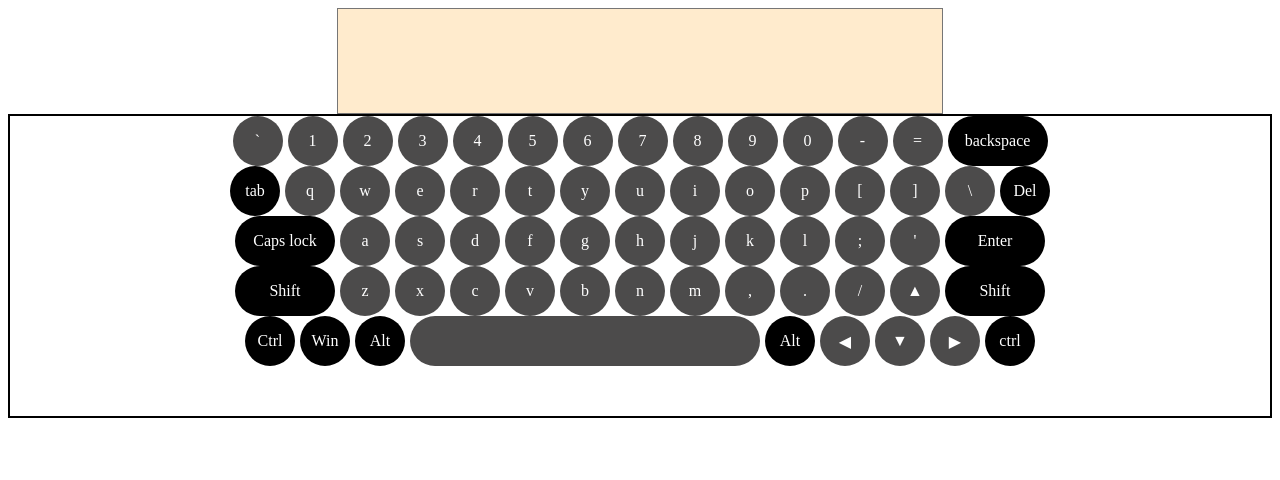
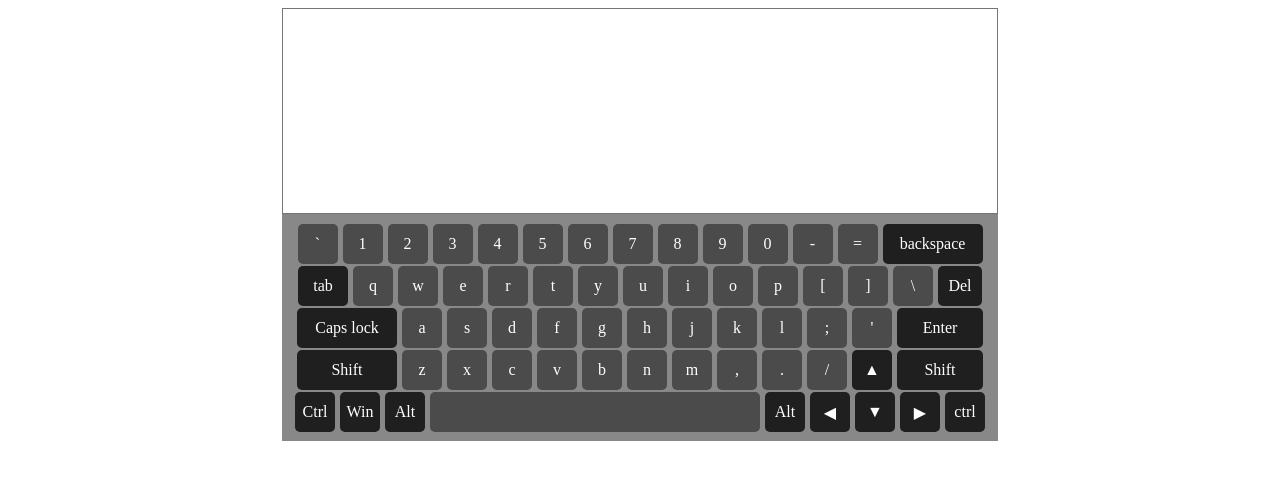
Before and after one commit to voshodz/virtual-keyboard, a website: page src/index.html in a window 1280 px wide. Drawn offline with Linux system fonts and the light colour scheme.

Commit message:
feat: added styles for board and some functionality

```diff
--- a/src/index.html
+++ b/src/index.html
@@ -10,9 +10,7 @@
 </head>
 
 <body>
-    <div class="screen">
-        <textarea name="text" id="input"></textarea>
-    </div>
+
 
 </body>
 </html>
--- a/src/index.js
+++ b/src/index.js
@@ -25,9 +25,9 @@ class Key {
     Digit0: new Key('key', '0', 10, '0', ')', '0', ')'),
     Minus: new Key('key', '0', 11, '-', '_', '-', '_'),
     Equal: new Key('key', '0', 12, '=', '+', '=', '+'),
-    Backspace: new Key('key special', '0', 13, 'backspace', 'backspace', 'backspace', 'backspace'),
+    Backspace: new Key('key special backspace', '0', 13, 'backspace', 'backspace', 'backspace', 'backspace'),
     //row №2
-    Tab: new Key('key special part', '1', '0', 'tab', 'tab', 'tab', 'tab'),
+    Tab: new Key('key special tab', '1', '0', 'tab', 'tab', 'tab', 'tab'),
     KeyQ: new Key('key', '1', 1, 'q', 'Q', 'Q', 'q'),
     KeyW: new Key('key', '1', 2, 'w', 'W', 'W', 'w'),
     KeyE: new Key('key', '1', 3, 'e', 'E', 'E', 'e'),
@@ -41,7 +41,7 @@ class Key {
     BracketLeft: new Key('key', '1', '11', '[', '{', '[', '{'),
     BracketRight: new Key('key', '1', '12', ']', '}', ']', '}'),
     Backslash: new Key('key', '1', '13', "\\", '|', "\\", '|'),
-    Delete: new Key('key special part delete', '1', '14', 'Del', 'Del', 'Del', 'Del'),
+    Delete: new Key('key special delete', '1', '14', 'Del', 'Del', 'Del', 'Del'),
     //row №3
     CapsLock: new Key('key special capslock', 2, 0, 'Caps lock', 'Caps lock', 'Caps lock', 'Caps lock'),
     KeyA: new Key('key', 2, 1, 'a', 'A', 'A', 'a'),
@@ -68,26 +68,37 @@ class Key {
     Comma: new Key('key', 3, 8, ',', '<', ',', '<'),
     Period: new Key('key', 3, 9, '.', '>', '.', '>'),
     Slash: new Key('key', 3, 10, '/', '?', '/', '?'),
-    ArrowUp: new Key('key', 3, 11, '▲', '▲', '▲', '▲'),
+    ArrowUp: new Key('key black', 3, 11, '▲', '▲', '▲', '▲'),
     ShiftRight: new Key('key special shift-right', 3, 12, 'Shift', 'Shift', 'Shift', 'Shift'),
-    ControlLeft: new Key('key special part', 4, 0, 'Ctrl', 'Ctrl', 'Ctrl', 'Ctrl' ),
-    MetaLeft: new Key('key special part', 4, 1, 'Win', 'Win', 'Win', 'Win' ),
-    AltLeft: new Key('key special part', 4, 2, 'Alt', 'Alt', 'Alt', 'Alt' ),
+    ControlLeft: new Key('key black', 4, 0, 'Ctrl', 'Ctrl', 'Ctrl', 'Ctrl' ),
+    MetaLeft: new Key('key black', 4, 1, 'Win', 'Win', 'Win', 'Win' ),
+    AltLeft: new Key('key black', 4, 2, 'Alt', 'Alt', 'Alt', 'Alt' ),
     Space: new Key('key space', 4, 3, '', '', '', '' ),
-    AltRight: new Key('key special part', 4, 4, 'Alt', 'Alt', 'Alt', 'Alt' ),
-    ArrowLeft: new Key('key', 4, 5,  '◀', '◀', '◀', '◀'),
-    ArrowDown: new Key('key', 4, 6, '▼', '▼', '▼', '▼'),
-    ArrowRight: new Key('key', 4, 7, '▶', '▶', '▶', '▶'),
-    ControlRight: new Key('key special part', 4, 8, 'ctrl', 'ctrl', 'ctrl', 'ctrl'),
+    AltRight: new Key('key black', 4, 4, 'Alt', 'Alt', 'Alt', 'Alt' ),
+    ArrowLeft: new Key('key black', 4, 5,  '◀', '◀', '◀', '◀'),
+    ArrowDown: new Key('key black', 4, 6, '▼', '▼', '▼', '▼'),
+    ArrowRight: new Key('key black', 4, 7, '▶', '▶', '▶', '▶'),
+    ControlRight: new Key('key black', 4, 8, 'ctrl', 'ctrl', 'ctrl', 'ctrl'),
     }
 
 
-const input = document.querySelector('#input');
+
+const body = document.querySelector('body');
+//const input = document.querySelector('#input');
 const board = document.createElement('div');
-const body = document.querySelector('body');
+const wrapper = document.createElement('div');
+wrapper.classList.add('wrapper');
+
+const input = document.createElement('textarea');
+input.name = 'text';
+input.id = 'input';
+wrapper.append(input);
+
+
 let flagCapsLock = false;
 board.classList.add('board');
 board.innerHTML = `<div class="row"></div><div class="row"></div><div class="row"></div><div class="row"></div><div class="row">`;
+body.append(wrapper);
 body.append(board);
 const rows = document.querySelectorAll('.row');
 
@@ -128,14 +139,12 @@ const findNotHiddenClass = (key) => {
     for (let i = 0; i < key.children.length; i++) {
         if(!key.children[i].className.match(/hidden/)) {
             notHiddenClassName = key.children[i].className;
-            //console.log(notHiddenClassName);
             return notHiddenClassName;
         }
     }
 }
 
 document.addEventListener('keydown', (e) => {
-    console.log(e.code);
     let notHiddenClassName;
 
     const row = document.querySelectorAll('.row')[keys[e.code].row];
@@ -169,9 +178,22 @@ document.addEventListener('keydown', (e) => {
     }
     if(e.code === 'Enter') {
         e.preventDefault();
+        input.innerHTML += '\n';
         return;
     }
-
+    if( (e.code === 'MetaLeft') ) {
+        return;
+    }
+    if( (e.code === 'AltLeft') || (e.code === 'AltRight')
+        || (e.code === 'ControlLeft') || (e.code === 'ControlRight')
+    ) {
+        e.preventDefault();
+        return;
+    }
+    if( ( e.code === 'Space') ) {
+        input.innerHTML += ' ';
+        return;
+    }
 
     if((e.code === 'ShiftLeft') ||  (e.code === 'ShiftRight')) {
         e.preventDefault();
@@ -197,7 +219,6 @@ document.addEventListener('keydown', (e) => {
         return;
     }
 
-    //console.log(notHiddenClassName);
     input.innerHTML += keys[e.code][notHiddenClassName];
 });
 
--- a/src/style.css
+++ b/src/style.css
@@ -1,4 +1,4 @@
-.screen {
+.wrapper {
     display: flex;
     justify-content: center;
 }
@@ -6,56 +6,76 @@
 .board {
     display: flex;
     justify-content: center;
+    flex-direction: column;
+    justify-content: flex-start;
+    background: #888888;
+    row-gap: 2px;
+
     column-gap: 5px;
-    height: 300px;
-    background-color: white;
-    border: 2px solid black;
+    width: 696px;
+    height: 207px;
+    padding: 10px;
+    background: #888888;
     margin: 0 auto;
 }
 
 .key {
-    width: 50px;
-    height: 50px;
+    width: 40px;
+    height: 40px;
     background-color: rgb(76, 75, 75);
     color: white;
     display: flex;
     justify-content: center;
     align-items: center;
-    border-radius: 50px;
+    border-radius: 5px;
 }
 
 .special {
     width: 100px;
     height: 50px;
-    background-color: black;
+    background-color: rgba(12, 11, 11, 0.841);
     color: white;
     display: flex;
     justify-content: center;
     align-items: center;
 }
 
-.special.part {
-    width: 50px;
+.black {
+    background-color: rgba(12, 11, 11, 0.841);
 }
 
 .space {
-    width: 350px;
+    width: 330px;
+}
+
+.backspace, .capslock, .shift-left {
+    width: 100px;
+    height: 40px;
+}
+.tab {
+    width: 50px;
+    height: 40px;
+}
+
+.delete {
+    width: 44px;
+    height: 40px;
+}
+
+.enter, .shift-right {
+    width: 86px;
+    height: 40px;
+}
+
+#input {
+    resize: none;
+    width: 710px;
+    height: 200px;
+    background-color: white;
+    font-size: 18px;
 }
 
 
-#input {
-    resize: none;
-    width: 600px;
-    height: 100px;
-    background-color: blanchedalmond;
-    font-size: 24px;
-}
-
-.board {
-    display: flex;
-    flex-direction: column;
-    justify-content: flex-start;
-}
 
 .row {
     display: flex;
@@ -64,7 +84,7 @@
 }
 
 .pressed {
-    transition: background-color  0.4s ease;
+    transition: background-color  0.3s ease;
     background-color: rgb(247, 176, 11);
 
 }
```
